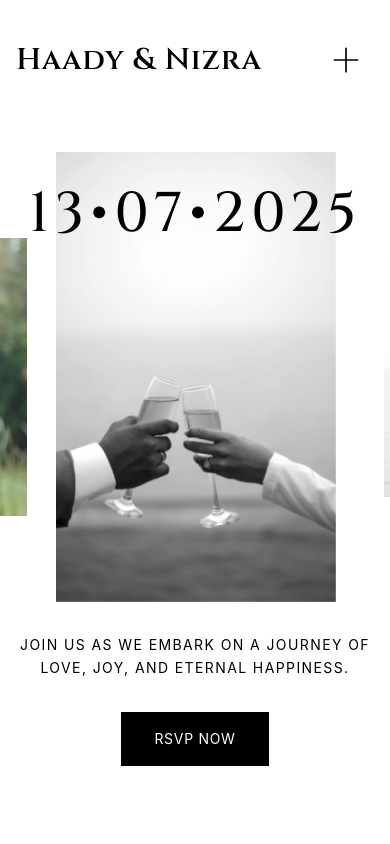
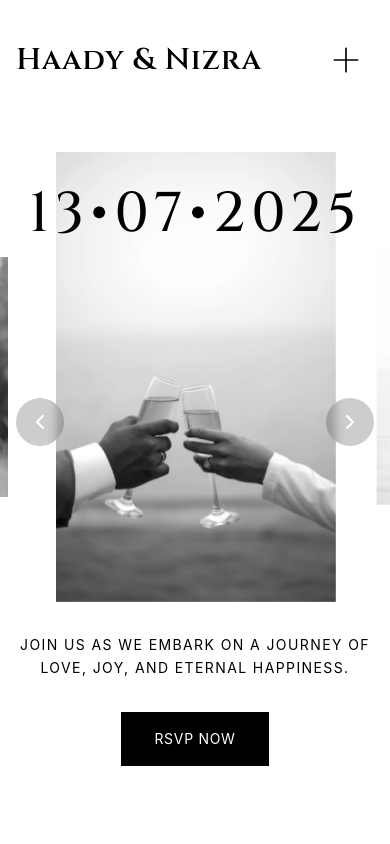
Before and after one commit to HaadyDevs/eternal-union-canvas, a React (Vite) app: page / in a window 390 px wide. Shown: the top 844 px of the page. Built offline with nearby package versions, Linux system fonts and the light colour scheme.

Commit message:
feat: Implement subtle arrow hints for carousel
Implemented dynamic left/right chevron arrows for the mobile carousel in WeddingHero component. Arrows appear based on scroll position, are clickable for navigation, and integrate with existing scroll logic.

```diff
--- a/src/components/WeddingHero.tsx
+++ b/src/components/WeddingHero.tsx
@@ -1,5 +1,7 @@
+
 import React, { useEffect, useRef, useState } from "react";
 import { Link } from "react-router-dom";
+import { ChevronLeft, ChevronRight } from "lucide-react";
 import OptimizedImage from "./OptimizedImage";
 import { useImagePreloader } from "../hooks/useImagePreloader";
 import { useScrollAnimation } from "../hooks/useScrollAnimation";
@@ -8,6 +10,8 @@ const WeddingHero = () => {
   const containerRef = useRef<HTMLDivElement>(null);
   const carouselRef = useRef<HTMLDivElement>(null);
   const [scrollPosition, setScrollPosition] = useState(0);
+  const [showLeftArrow, setShowLeftArrow] = useState(false);
+  const [showRightArrow, setShowRightArrow] = useState(true);
   const { ref: heroRef, isVisible } = useScrollAnimation({ threshold: 0.2 });
 
   // Preload critical hero images
@@ -27,7 +31,6 @@ const WeddingHero = () => {
       const sidePadding = viewportWidth * 0.15; // 15vw padding on each side
 
       // Calculate the position that will center the middle image
-      // We want the middle image to be centered in the viewport
       const centerPosition =
         sidePadding +
         sideImageWidth +
@@ -35,23 +38,55 @@ const WeddingHero = () => {
         (viewportWidth - centerImageWidth) / 2;
 
       carousel.scrollLeft = centerPosition;
+      setScrollPosition(centerPosition);
     }
   }, []);
 
-  // Track carousel scroll for mobile scaling effect
+  // Track carousel scroll and update arrow visibility
   useEffect(() => {
     const handleScroll = () => {
       if (carouselRef.current) {
-        setScrollPosition(carouselRef.current.scrollLeft);
+        const scrollLeft = carouselRef.current.scrollLeft;
+        const scrollWidth = carouselRef.current.scrollWidth;
+        const clientWidth = carouselRef.current.clientWidth;
+
+        setScrollPosition(scrollLeft);
+
+        // Update arrow visibility based on scroll position
+        setShowLeftArrow(scrollLeft > 10); // Small threshold to account for precision
+        setShowRightArrow(scrollLeft < scrollWidth - clientWidth - 10);
       }
     };
 
     const carousel = carouselRef.current;
     if (carousel) {
       carousel.addEventListener("scroll", handleScroll);
+      // Initial check
+      handleScroll();
       return () => carousel.removeEventListener("scroll", handleScroll);
     }
   }, []);
+
+  // Smooth scroll functions
+  const scrollLeft = () => {
+    if (carouselRef.current) {
+      const scrollAmount = carouselRef.current.clientWidth * 0.8;
+      carouselRef.current.scrollBy({
+        left: -scrollAmount,
+        behavior: 'smooth'
+      });
+    }
+  };
+
+  const scrollRight = () => {
+    if (carouselRef.current) {
+      const scrollAmount = carouselRef.current.clientWidth * 0.8;
+      carouselRef.current.scrollBy({
+        left: scrollAmount,
+        behavior: 'smooth'
+      });
+    }
+  };
 
   // Calculate scale based on scroll position for mobile side images only
   const getSideImageScale = (imageIndex: number) => {
@@ -235,7 +270,28 @@ const WeddingHero = () => {
       </div>
 
       {/* Mobile/Tablet Layout with Scroll-based Scaling */}
-      <div className="lg:hidden w-full flex flex-col items-center justify-center pt-16 pb-24 overflow-x-hidden">
+      <div className="lg:hidden w-full flex flex-col items-center justify-center pt-16 pb-24 overflow-x-hidden relative">
+        {/* Navigation Arrows */}
+        {showLeftArrow && (
+          <button
+            onClick={scrollLeft}
+            className="fixed left-4 top-1/2 -translate-y-1/2 z-30 bg-black/20 hover:bg-black/40 backdrop-blur-sm text-white rounded-full p-3 transition-all duration-300 hover:scale-110 animate-pulse"
+            aria-label="Scroll left"
+          >
+            <ChevronLeft size={24} strokeWidth={2} />
+          </button>
+        )}
+
+        {showRightArrow && (
+          <button
+            onClick={scrollRight}
+            className="fixed right-4 top-1/2 -translate-y-1/2 z-30 bg-black/20 hover:bg-black/40 backdrop-blur-sm text-white rounded-full p-3 transition-all duration-300 hover:scale-110 animate-pulse"
+            aria-label="Scroll right"
+          >
+            <ChevronRight size={24} strokeWidth={2} />
+          </button>
+        )}
+
         {/* Carousel Container */}
         <div
           ref={carouselRef}
```
